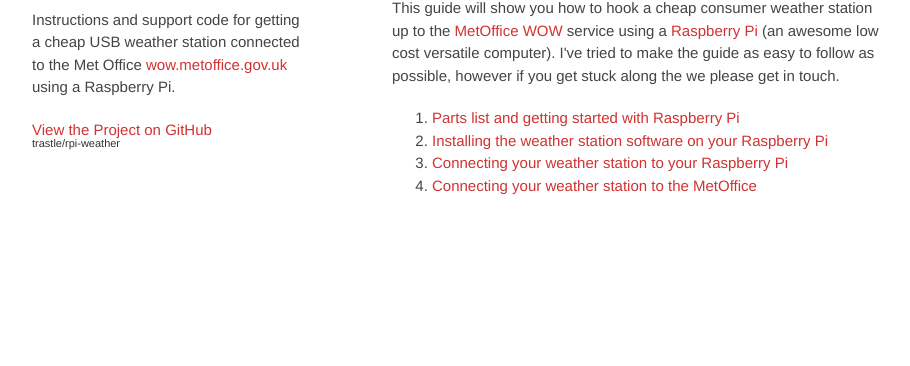
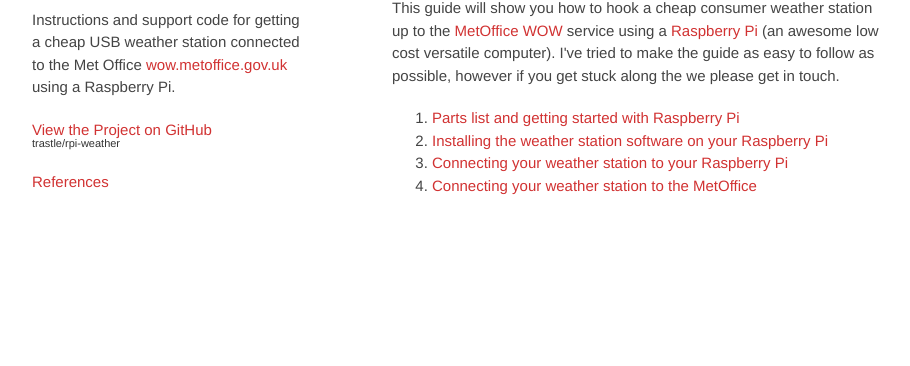
Before and after one commit to trastle/rpi-weather, a Jekyll site: the page built from index.html, in a window 1280 px wide. Shown: the part 100-466 px from the top of the page, without its empty margins (178-1088 px from the left). Built offline with Jekyll 4.4.1, drawn with Linux system fonts in a browser that asks for light colours.

Commit message:
added link to references

```diff
--- a/_layouts/default.html
+++ b/_layouts/default.html
@@ -19,6 +19,8 @@
 
         <p class="view"><a href="https://github.com/trastle/rpi-weather">View the Project on GitHub <small>trastle/rpi-weather</small></a></p>
 
+        <p class="view"><a href="./references.html">References</a></p>
+
       </header>
 
       {{ content }}
```
